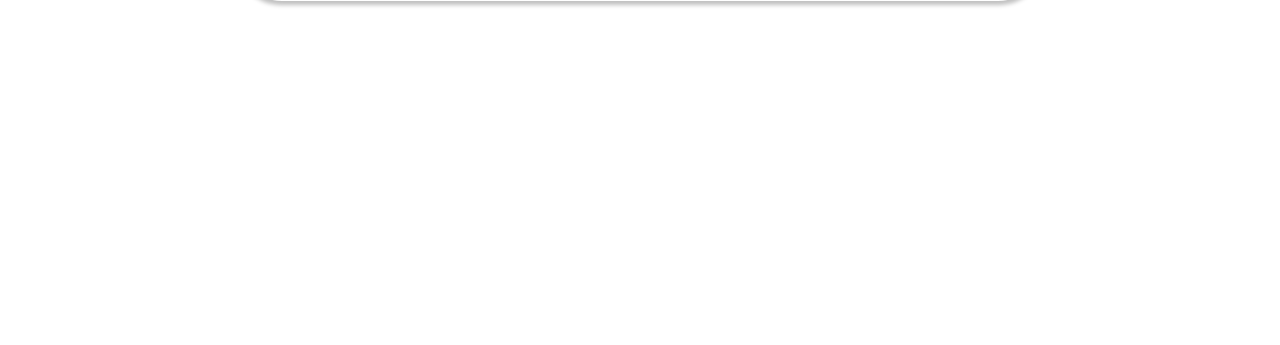
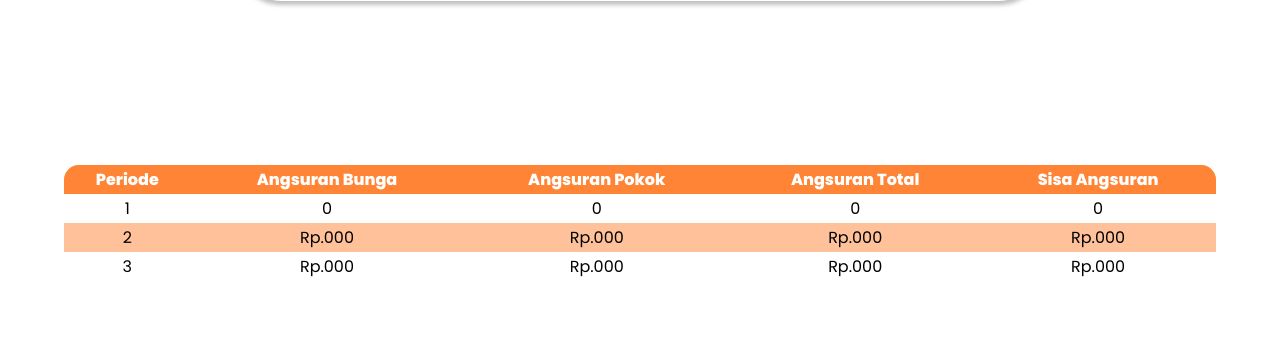
Before and after one commit to maharanifwz/pinjam.in, a PHP site: page / in a window 1280 px wide. Shown: the part 1357-1702 px from the top of the page. Before the commit the page ends 1364 px from the top, so only its background shows below. Run offline with PHP 8.4, Linux system fonts and the light colour scheme.

Commit message:
Add table code to index & css

```diff
--- a/index.php
+++ b/index.php
@@ -108,6 +108,42 @@ session_start();
             </div>
         </div>
     </section>
+
+    <section id = "modal">
+        <div class="container-fluid">
+            <table>
+                <tr>
+                    <th>Periode</th>
+                    <th>Angsuran Bunga</th>
+                    <th>Angsuran Pokok</th>
+                    <th>Angsuran Total</th>
+                    <th>Sisa Angsuran</th>
+                </tr>
+                <tr>
+                    <td>1</td>
+                    <td>0</td>
+                    <td>0</td>
+                    <td>0</td>
+                    <td>0</td>
+                </tr>
+                <tr>
+                    <td>2</td>
+                    <td>Rp.000</td>
+                    <td>Rp.000</td>
+                    <td>Rp.000</td>
+                    <td>Rp.000</td>
+                </tr>
+                <tr>
+                    <td>3</td>
+                    <td>Rp.000</td>
+                    <td>Rp.000</td>
+                    <td>Rp.000</td>
+                    <td>Rp.000</td>
+                </tr>
+            </table>
+        </div>
+    </section>
+
 </body>
 
 </html>
--- a/styles.css
+++ b/styles.css
@@ -235,3 +235,35 @@ a {
     align-items: center;
     text-align: center;
 }
+
+/* Modal */
+#modal {
+    width: 100%;
+    /* display: none; */
+    position: absolute;
+    padding: 5% 0 5% 0;
+}
+
+table {
+    width: 100%;
+    border-radius: 15px;
+    border-collapse: collapse;
+    overflow: hidden;
+}
+
+
+th,
+td {
+    /* border-bottom: 1px solid black; */
+    text-align: center;
+    padding: 2px;
+}
+
+th {
+    background: #FF8435;
+    color: #FFFFFF;
+}
+
+tr:nth-child(odd) {
+    background-color: rgb(255, 132, 53, 0.5);
+}
```
